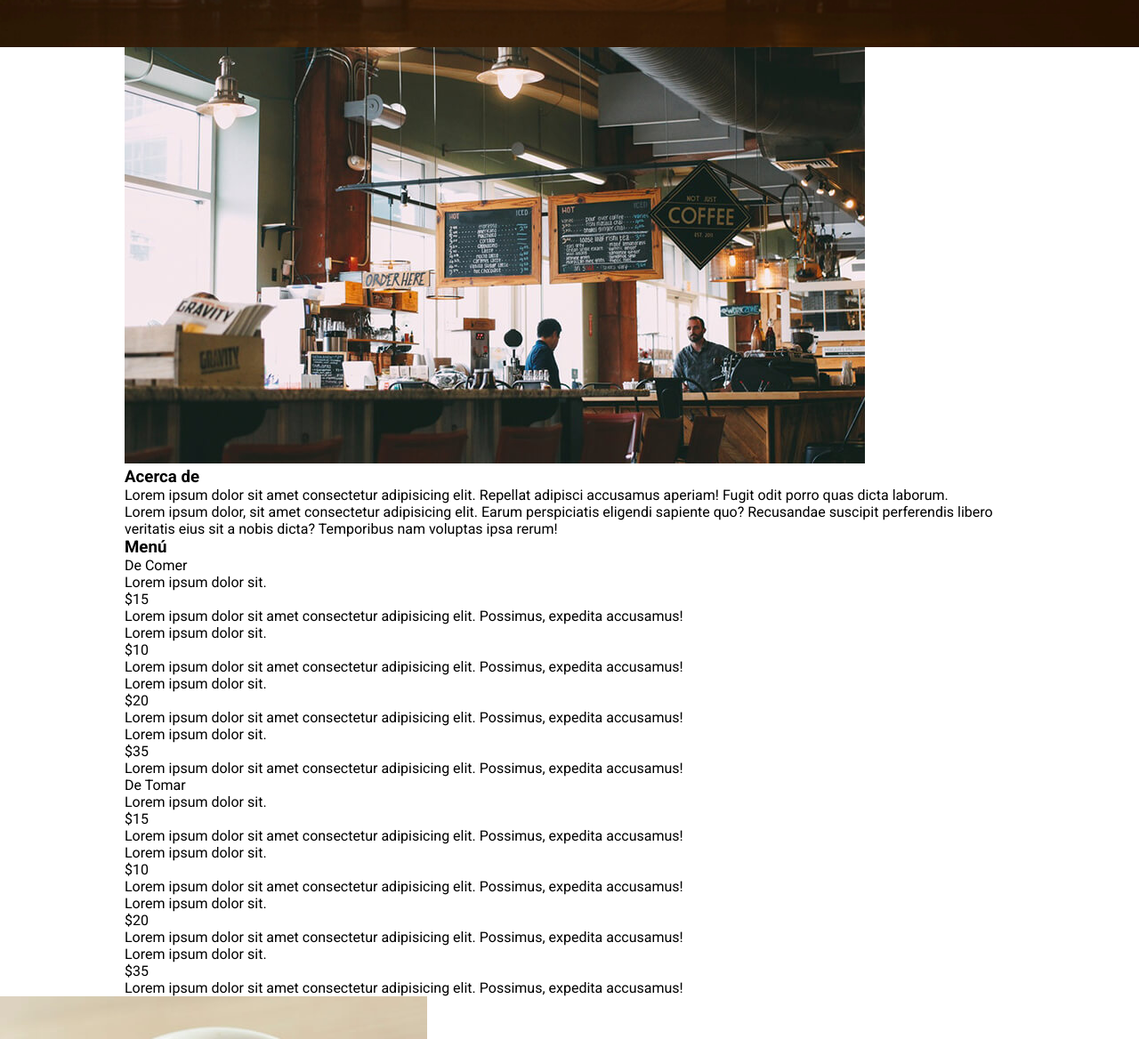
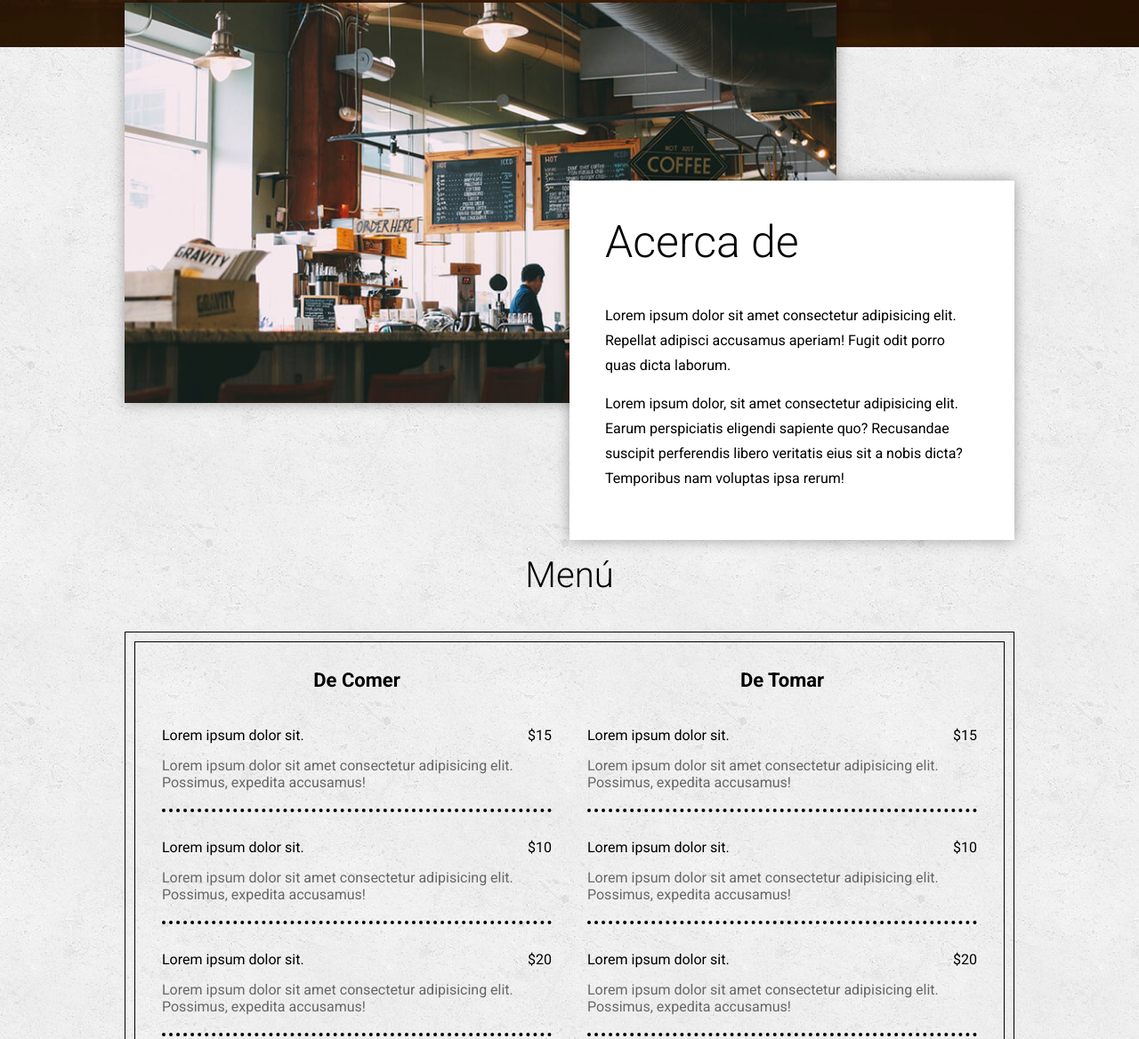
Before and after one commit to AndyM11/Cafe-Show, a plain HTML site: page index.html in a window 1280 px wide. Shown: the part 647-1815 px from the top of the page at 89% size. Drawn offline with Linux system fonts and the light colour scheme.

Commit message:
Estilos del menu y acerca-de agregados

```diff
--- /dev/null
+++ b/css/_main.sass
@@ -0,0 +1,34 @@
+.main
+    background: url("../img/bg-textura.png")
+    background-repeat: repeat
+    .acerca-de
+        .contenedor
+            overflow: visible
+            position: relative
+        .foto
+            width: 80%
+            position: absolute
+            left: 0
+            top: -50px
+            z-index: 0
+            box-shadow: 0px 0px 15px rgba(#000,.35)
+            img
+                vertical-align: top
+                width: 100%
+        article
+            background: #fff
+            padding: 40px
+            width: 50%
+            position: relative
+            //top: 500px
+            top: 150px
+            z-index: 1
+            float: right
+            box-shadow: 0px 0px 15px rgba(#000,.35)
+            h3
+                font-size: 50px
+                font-weight: 300
+                margin-bottom: 40px
+            p
+                line-height: 28px
+                margin-bottom: 15px
--- /dev/null
+++ b/css/_menu.sass
@@ -0,0 +1,41 @@
+.main
+    .menu
+        padding-top: 570px
+        margin-bottom: 50px
+        .titulo
+            font-size: 40px
+            font-weight: 300
+            text-align: center
+            margin-bottom: 40px
+        .contenedor-menu,
+        .contenedor-menu2
+            border: 1px solid #000
+            background: transparent
+            padding: 10px
+            overflow: hidden
+        article
+            width: 50%
+            float: left
+            padding: 20px
+        .categoria
+            font-size: 22px
+            font-weight: 700
+            margin-bottom: 40px
+            text-align: center
+        .platillo
+            margin-bottom: 30px
+            padding-bottom: 20px
+            border-bottom: 4px dotted #000
+            overflow: hidden
+        .nombre
+            font-size: 20pz
+            margin-bottom: 15px
+            float: left
+        .precio
+            font-size: 20pz
+            margin-bottom: 15px
+            float: right
+        .descripcion
+            font-size: 16px
+            color: #676767
+            clear: both
--- a/css/estilos.sass
+++ b/css/estilos.sass
@@ -15,3 +15,5 @@ body
     overflow: hidden
 
 @import header
+@import main
+@import menu
--- a/index.html
+++ b/index.html
@@ -49,7 +49,7 @@
             <div class="contenedor">
                 <h3 class="titulo" id="platillos">Menú</h3>
                 <div class="contenedor-menu">
-                    <div class="contendor-menu2">
+                    <div class="contenedor-menu2">
                         <article>
                             <p class="categoria">De Comer</p>
                             <div class="platillo">
```
Also changed, not shown: css/estilos.css, img/textura.png (added), 1 other file.
